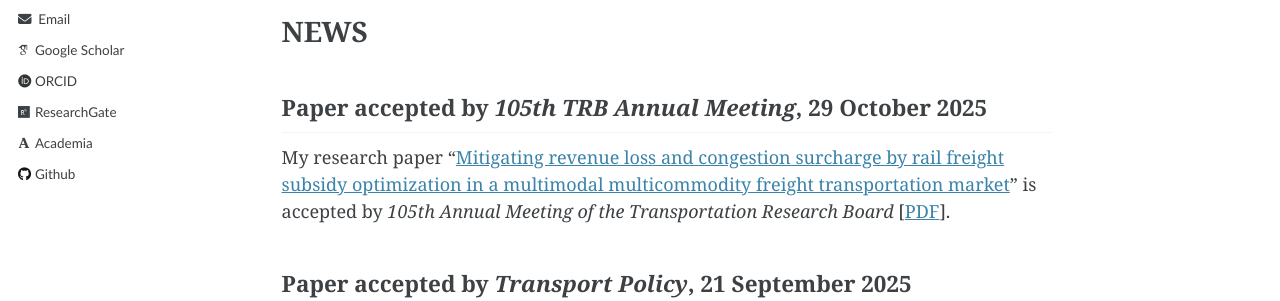
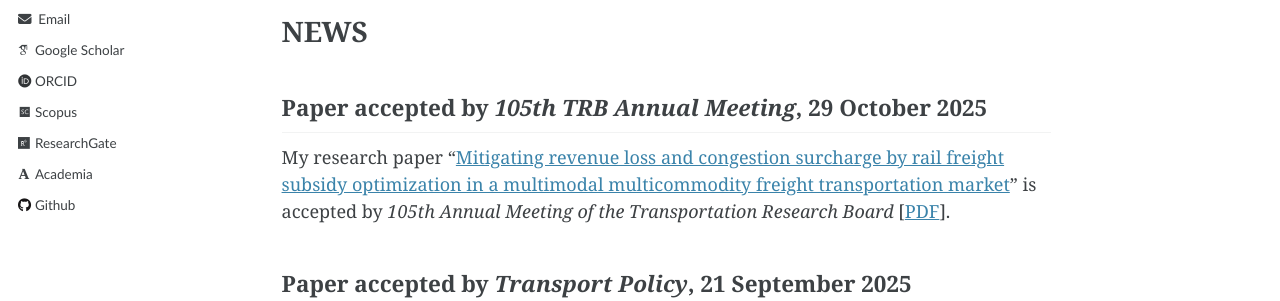
Before and after one commit to RusiWang99/RusiWang99.github.io, a Jekyll site: the page built from _pages/about.md, in a window 1280 px wide. Shown: the part 450-751 px from the top of the page. Built offline with Jekyll 4.4.1, drawn with Linux system fonts in a browser that asks for light colours; some web fonts are replaced.

Commit message:
Update _config.yml

```diff
--- a/_config.yml
+++ b/_config.yml
@@ -39,6 +39,7 @@ author:
   orcid            : "https://orcid.org/0000-0003-3375-4178"
   semantic         : # URL
   # pubmed         : # URL
+  scopus           : "https://www.scopus.com/authid/detail.uri?authorId=57941343300"
   researchgate     : "https://www.researchgate.net/profile/Rusi-Wang-2"
   academia         : "https://tongji.academia.edu/RusiWang"
 
```
